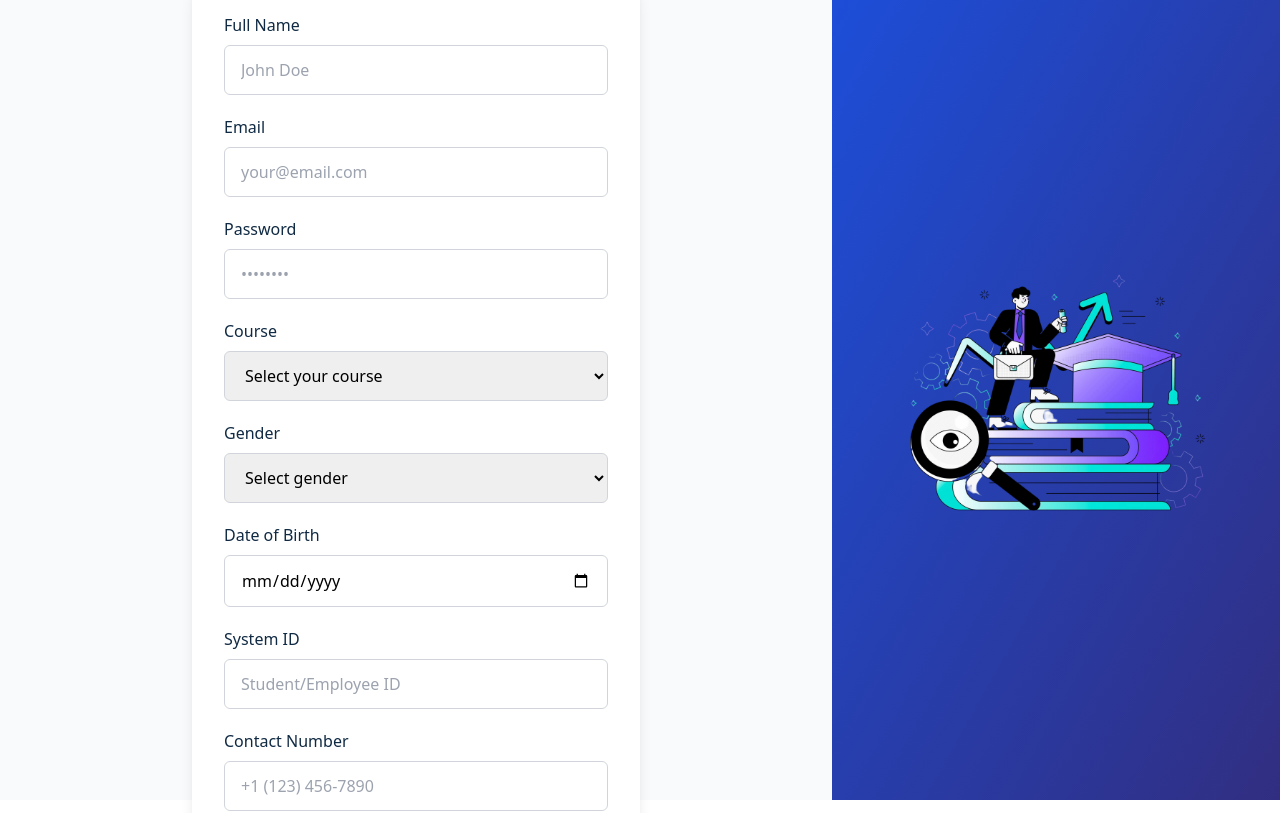
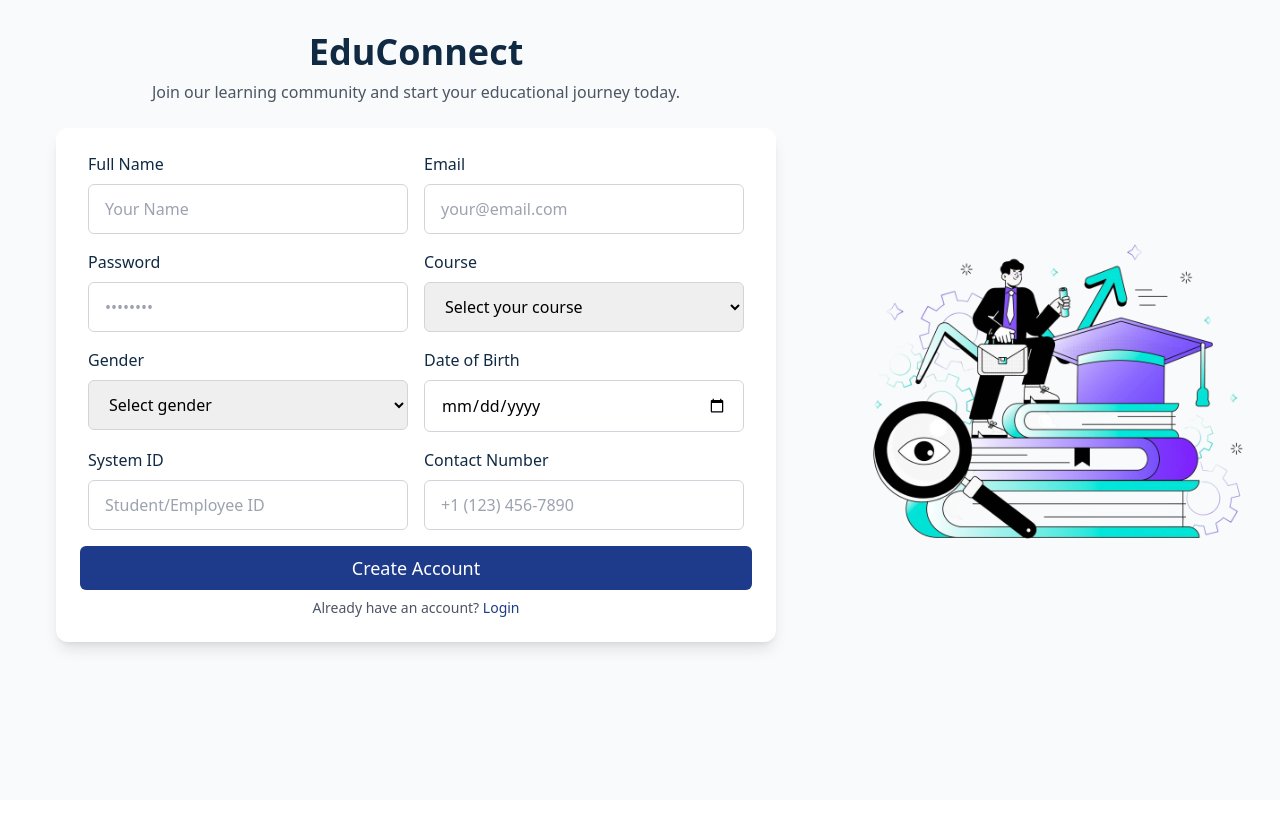
Before and after one commit to malaikatariqcs50/Educonnect, a React (Vite) app in the folder frontend/: page /register in a window 1280 px wide. Shown: the top 813 px of the page. Built offline with nearby package versions, Linux system fonts and the light colour scheme.

Commit message:
Login and Sign up frontend created

```diff
--- a/frontend/src/pages/Login.jsx
+++ b/frontend/src/pages/Login.jsx
@@ -92,7 +92,7 @@ function Login() {
             <p className="text-sm text-gray-600">
               Don't have an account?{" "}
               <Link
-                to="/signup"
+                to="/register"
                 className="text-[#1e3a8a] hover:underline font-medium"
               >
                 Sign up
@@ -113,12 +113,12 @@ function Login() {
         initial={{ opacity: 0, x: 50 }}
         animate={{ opacity: 1, x: 0 }}
         transition={{ duration: 0.8 }}
-        className="w-[35%] h-screen hidden md:flex items-center justify-center bg-gradient-to-br from-blue-700 to-indigo-900"
+        className="w-[35%] h-screen hidden md:flex items-center justify-center"
       >
         <motion.img
           src={newImg}
           alt="Education Visual"
-          className="w-[80%] object-contain"
+          className="w-[100%] object-contain"
           initial={{ scale: 0.95 }}
           animate={{ scale: 1 }}
           transition={{ duration: 1.2, ease: "easeOut" }}
--- a/frontend/src/pages/Register.jsx
+++ b/frontend/src/pages/Register.jsx
@@ -4,26 +4,17 @@ import { motion } from "framer-motion";
 import newImg from "../assets/auth.png";
 
 function Register() {
-  const [formData, setFormData] = useState({
-    fullName: "",
-    email: "",
-    password: "",
-    courseName: "",
-    gender: "",
-    dateOfBirth: "",
-    systemId: "",
-    contactNumber: ""
-  });
-
-  const handleChange = (e) => {
-    const { name, value } = e.target;
-    setFormData(prev => ({ ...prev, [name]: value }));
-  };
+  const [fullName, setFullName] = useState('')
+  const [email, setEmail] = useState('')
+  const [password, setPassword] = useState('')
+  const [gender, setGender] = useState('')
+  const [dateOfBirth, setDateOfBirth] = useState('')
+  const [courseName, setCourseName] = useState('')
+  const [systemId, setSystemId] = useState('')
+  const [contactNumber, setContactNumber] = useState('')
 
   const handleSubmit = (e) => {
     e.preventDefault();
-    // Handle signup logic here
-    console.log(formData);
   };
 
   return (
@@ -33,9 +24,9 @@ function Register() {
         initial={{ opacity: 0, x: -50 }}
         animate={{ opacity: 1, x: 0 }}
         transition={{ duration: 0.6 }}
-        className="w-full md:w-[65%] h-screen flex flex-col justify-center px-8 md:px-20"
+        className="w-full md:w-[65%] h-screen justify-center px-8 md:px-14"
       >
-        <div className="text-center mb-8">
+        <div className="text-center mb-6">
           <h1 className="text-4xl font-bold text-[#102a43] mt-8">EduConnect</h1>
           <p className="text-md text-gray-600 mt-2">
             Join our learning community and start your educational journey today.
@@ -47,44 +38,47 @@ function Register() {
           initial={{ opacity: 0 }}
           animate={{ opacity: 1 }}
           transition={{ delay: 0.2 }}
-          className="max-w-md mx-auto w-full bg-white p-8 rounded-xl shadow-lg"
+          className="w-full bg-white p-6 rounded-xl shadow-lg"
         >
-          {/* Full Name */}
-          <div className="mb-5">
+
+          {/* First Row - Full Name and Email */}
+    <div className="flex mb-4">
+      <div className="w-full md:w-1/2 px-2 mb-5 md:mb-0">
         <label className="block mb-2 font-medium text-[#102a43]">Full Name</label>
         <input
           type="text"
           name="fullName"
-              value={formData.fullName}
-              onChange={handleChange}
+          value={fullName}
+          onChange={(e) => setFullName(e.target.value)}
           required
-              className="w-full border border-gray-300 px-4 py-3 rounded-md focus:outline-none focus:ring-2 focus:ring-[#1e3a8a] transition"
-              placeholder="John Doe"
+          className="w-full border border-gray-300 px-4 py-3 rounded-md"
+          placeholder="Your Name"
         />
       </div>
-
-          {/* Email */}
-          <div className="mb-5">
+      <div className="w-full md:w-1/2 px-2">
         <label className="block mb-2 font-medium text-[#102a43]">Email</label>
         <input
           type="email"
           name="email"
-              value={formData.email}
-              onChange={handleChange}
+          value={email}
+          onChange={(e) => setEmail(e.target.value)}
           required
-              className="w-full border border-gray-300 px-4 py-3 rounded-md focus:outline-none focus:ring-2 focus:ring-[#1e3a8a] transition"
+          className="w-full border border-gray-300 px-4 py-3 rounded-md"
           placeholder="your@email.com"
         />
       </div>
+    </div>
 
-          {/* Password */}
-          <div className="mb-5">
+          {/* 2nd row */}
+          <div className="flex mb-4">
+
+          <div className="w-1/2 px-2">
             <label className="block mb-2 font-medium text-[#102a43]">Password</label>
             <input
               type="password"
               name="password"
-              value={formData.password}
-              onChange={handleChange}
+              value={password}
+              onChange={(e) => setPassword(e.target.value)}
               required
               className="w-full border border-gray-300 px-4 py-3 rounded-md focus:outline-none focus:ring-2 focus:ring-[#1e3a8a] transition"
               placeholder="••••••••"
@@ -92,12 +86,12 @@ function Register() {
           </div>
 
           {/* Course Name */}
-          <div className="mb-5">
+          <div className="w-1/2 px-2">
             <label className="block mb-2 font-medium text-[#102a43]">Course</label>
             <select
               name="courseName"
-              value={formData.courseName}
-              onChange={handleChange}
+              value={courseName}
+              onChange={(e) => setCourseName(e.target.value)}
               required
               className="w-full border border-gray-300 px-4 py-3 rounded-md focus:outline-none focus:ring-2 focus:ring-[#1e3a8a] transition"
             >
@@ -106,14 +100,18 @@ function Register() {
               <option value="Creative Writing">Creative Writing</option>
             </select>
           </div>
+          </div>
 
-          {/* Gender */}
-          <div className="mb-5">
+          {/* 3rd Row */}
+          <div className="flex mb-4">
+
+
+          <div className="w-1/2 px-2">
             <label className="block mb-2 font-medium text-[#102a43]">Gender</label>
             <select
               name="gender"
-              value={formData.gender}
-              onChange={handleChange}
+              value={gender}
+              onChange={(e) => setGender(e.target.value)}
               required
               className="w-full border border-gray-300 px-4 py-3 rounded-md focus:outline-none focus:ring-2 focus:ring-[#1e3a8a] transition"
             >
@@ -126,26 +124,28 @@ function Register() {
           </div>
 
           {/* Date of Birth */}
-          <div className="mb-5">
+          <div className="px-2 w-1/2">
             <label className="block mb-2 font-medium text-[#102a43]">Date of Birth</label>
             <input
               type="date"
               name="dateOfBirth"
-              value={formData.dateOfBirth}
-              onChange={handleChange}
+              value={dateOfBirth}
+              onChange={(e) => setDateOfBirth(e.target.value)}
               required
               className="w-full border border-gray-300 px-4 py-3 rounded-md focus:outline-none focus:ring-2 focus:ring-[#1e3a8a] transition"
             />
           </div>
+          </div>
 
-          {/* System ID */}
-          <div className="mb-5">
+          {/* 4th Row */}
+          <div className="flex mb-4">
+            <div className="px-2 w-1/2">
             <label className="block mb-2 font-medium text-[#102a43]">System ID</label>
             <input
               type="text"
               name="systemId"
-              value={formData.systemId}
-              onChange={handleChange}
+              value={systemId}
+              onChange={(e) => setSystemId(e.target.value)}
               required
               className="w-full border border-gray-300 px-4 py-3 rounded-md focus:outline-none focus:ring-2 focus:ring-[#1e3a8a] transition"
               placeholder="Student/Employee ID"
@@ -153,25 +153,27 @@ function Register() {
           </div>
 
           {/* Contact Number */}
-          <div className="mb-6">
+          <div className="w-1/2 px-2">
             <label className="block mb-2 font-medium text-[#102a43]">Contact Number</label>
             <input
               type="tel"
               name="contactNumber"
-              value={formData.contactNumber}
-              onChange={handleChange}
+              value={contactNumber}
+              onChange={(e) => setContactNumber(e.target.value)}
               required
               className="w-full border border-gray-300 px-4 py-3 rounded-md focus:outline-none focus:ring-2 focus:ring-[#1e3a8a] transition"
               placeholder="+1 (123) 456-7890"
             />
           </div>
+          </div>
+
 
           {/* Submit Button */}
           <motion.button
             type="submit"
             whileHover={{ scale: 1.02 }}
             whileTap={{ scale: 0.98 }}
-            className="w-full bg-[#1e3a8a] text-white py-3 text-lg rounded-md hover:bg-[#2c5282] transition mb-4"
+            className="w-full bg-[#1e3a8a] text-white py-2 text-lg rounded-md hover:bg-[#2c5282] transition mb-2"
           >
             Create Account
           </motion.button>
@@ -195,12 +197,12 @@ function Register() {
         initial={{ opacity: 0, x: 50 }}
         animate={{ opacity: 1, x: 0 }}
         transition={{ duration: 0.8 }}
-        className="w-[35%] h-screen hidden md:flex items-center justify-center bg-gradient-to-br from-blue-700 to-indigo-900"
+        className="w-[35%] h-screen hidden md:flex items-center justify-center"
       >
         <motion.img
           src={newImg}
           alt="Education Visual"
-          className="w-[80%] object-contain"
+          className="w-[100%] object-contain"
           initial={{ scale: 0.95 }}
           animate={{ scale: 1 }}
           transition={{ duration: 1.2, ease: "easeOut" }}
```
Lines whose indentation alone changed are shown as unchanged.
